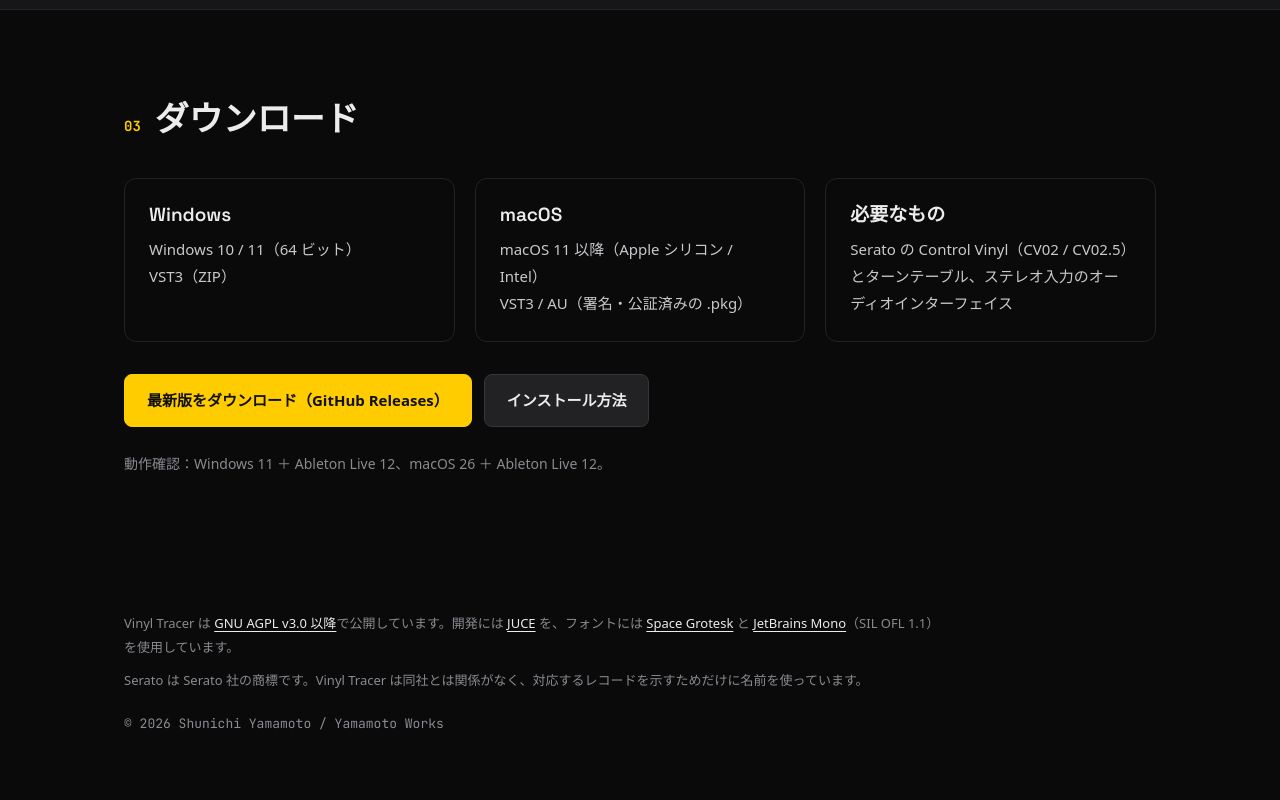
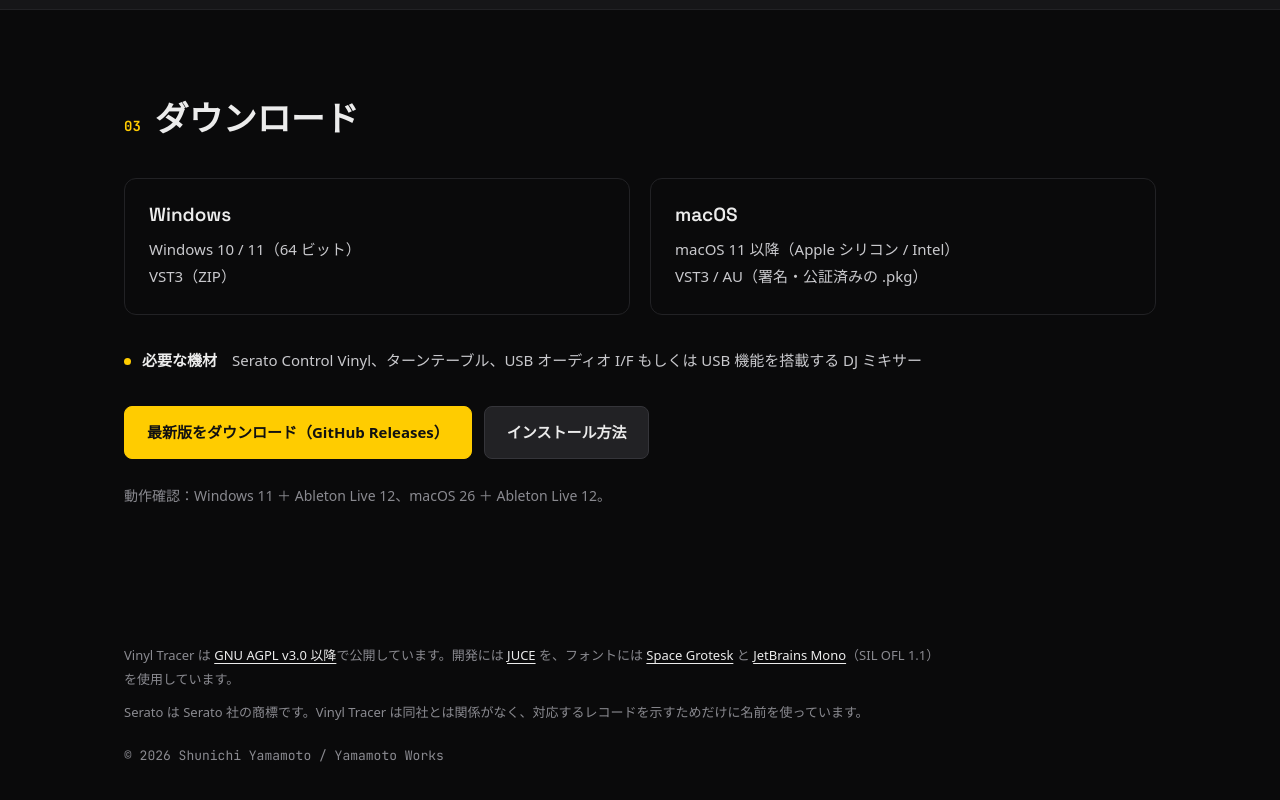
Before and after one commit to yamamo2shun1/vinyl-tracer, a plain HTML site: page site/index.html in a window 1280 px wide. Shown: the part 2520-3320 px from the top of the page. Drawn offline with Linux system fonts and the light colour scheme; no server answers.

Commit message:
ダウンロード欄の必要な機材をカードから外す
- カードを Windows・macOS の2枚にし、2列で並べる
- 「必要な機材」をカードの下に箇条書きの形で置く

Co-Authored-By: Claude Opus 5.5 <noreply@anthropic.com>

```diff
--- a/site/index.html
+++ b/site/index.html
@@ -117,11 +117,8 @@
         <h3>macOS</h3>
         <p>macOS 11 以降（Apple シリコン / Intel）<br>VST3 / AU（署名・公証済みの .pkg）</p>
       </div>
-      <div class="dl-item">
-        <h3>必要なもの</h3>
-        <p>Serato の Control Vinyl（CV02 / CV02.5）とターンテーブル、ステレオ入力のオーディオインターフェイス</p>
-      </div>
     </div>
+    <p class="req"><b>必要な機材</b>　Serato Control Vinyl、ターンテーブル、USB オーディオ I/F もしくは USB 機能を搭載する DJ ミキサー</p>
     <div class="cta">
       <a class="btn primary" href="https://github.com/yamamo2shun1/vinyl-tracer/releases/latest">最新版をダウンロード（GitHub Releases）</a>
       <a class="btn" href="https://github.com/yamamo2shun1/vinyl-tracer/blob/main/INSTALL.md">インストール方法</a>
--- a/site/style.css
+++ b/site/style.css
@@ -79,10 +79,13 @@ img { max-width: 100%; height: auto; }
 
 
 
-.dl { display: grid; grid-template-columns: repeat(3, 1fr); gap: 20px; margin-bottom: 32px; }
+.dl { display: grid; grid-template-columns: repeat(2, 1fr); gap: 20px; margin-bottom: 32px; }
 .dl-item { background: var(--bg); border: 1px solid var(--raised); border-radius: 12px; padding: 24px; }
 .dl-item h3 { font-size: 19px; margin-bottom: 8px; }
 .dl-item p { margin: 0; color: #c9c9cd; font-size: 15px; }
+.req { position: relative; padding-left: 18px; margin: 0 0 32px; color: #c9c9cd; font-size: 15px; }
+.req::before { content: ""; position: absolute; left: 0; top: .72em; width: 7px; height: 7px; border-radius: 50%; background: var(--accent); }
+.req b { color: var(--text); }
 
 .footer { padding: 48px 0 64px; color: var(--dim); font-size: 13px; }
 .footer p { margin: 0 0 10px; max-width: 820px; }
```
